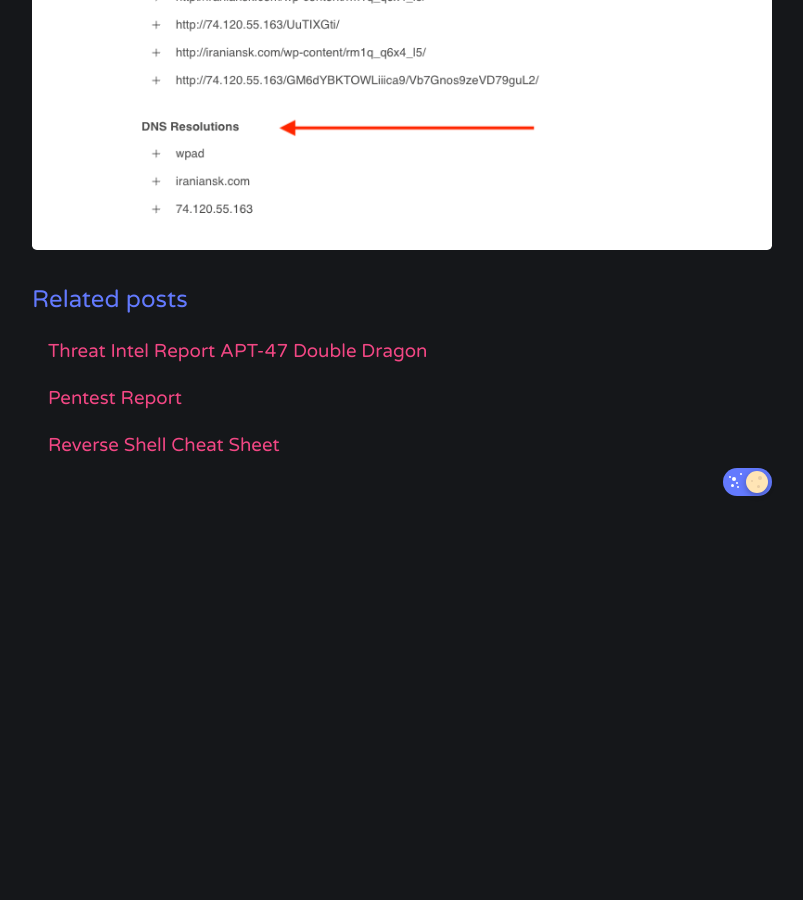
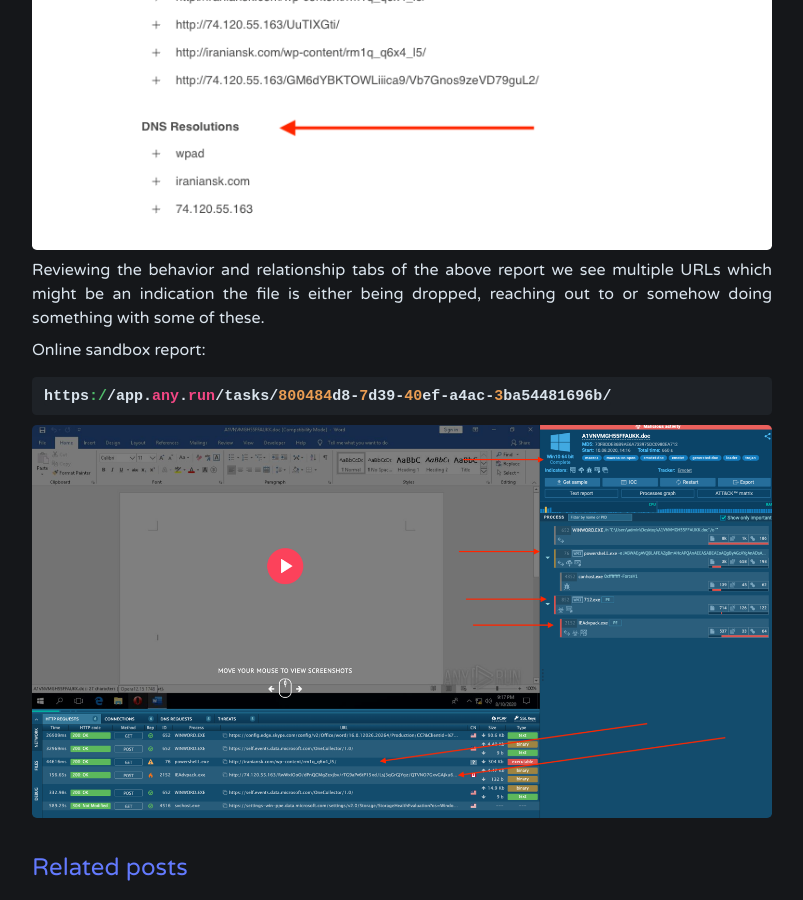
Before and after one commit to Rayferrufino/Rayferrufino.github.io, a Jekyll site: the page built from _posts/2020-12-27-Threat Hunting Report.md, in a window 1280 px wide and 900 px high, scrolled down 3902 px. Shown: the whole window, without its empty margins (238-1041 px from the left). Built offline with Jekyll 4.4.1, drawn with Linux system fonts in a browser that asks for light colours; comment, search, counter and statistics services are not loaded; before the commit the page ends 4431 px from its top, so only the background shows below that.

Commit message:
Update 2020-12-27-Threat Hunting Report.md

````diff
--- a/_posts/2020-12-27-Threat Hunting Report.md
+++ b/_posts/2020-12-27-Threat Hunting Report.md
@@ -67,3 +67,12 @@
 https://www.virustotal.com/gui/file/0edb0478a03da835ad18ca5571a31731a6cf1922642d5ffd2940ec40dfdbae13/behavior/Lastline
 ```
 ![alt text](https://Rayferrufino.github.io/assets/pic4.png "Logo Title Text 1")
+
+Reviewing the behavior and relationship tabs of the above report we see multiple URLs which might be an indication the file is either being dropped, reaching out to or somehow doing something with some of these.
+
+Online sandbox report:
+
+```ruby
+https://app.any.run/tasks/800484d8-7d39-40ef-a4ac-3ba54481696b/
+```
+![alt text](https://Rayferrufino.github.io/assets/pic5.png "Logo Title Text 1")
````
